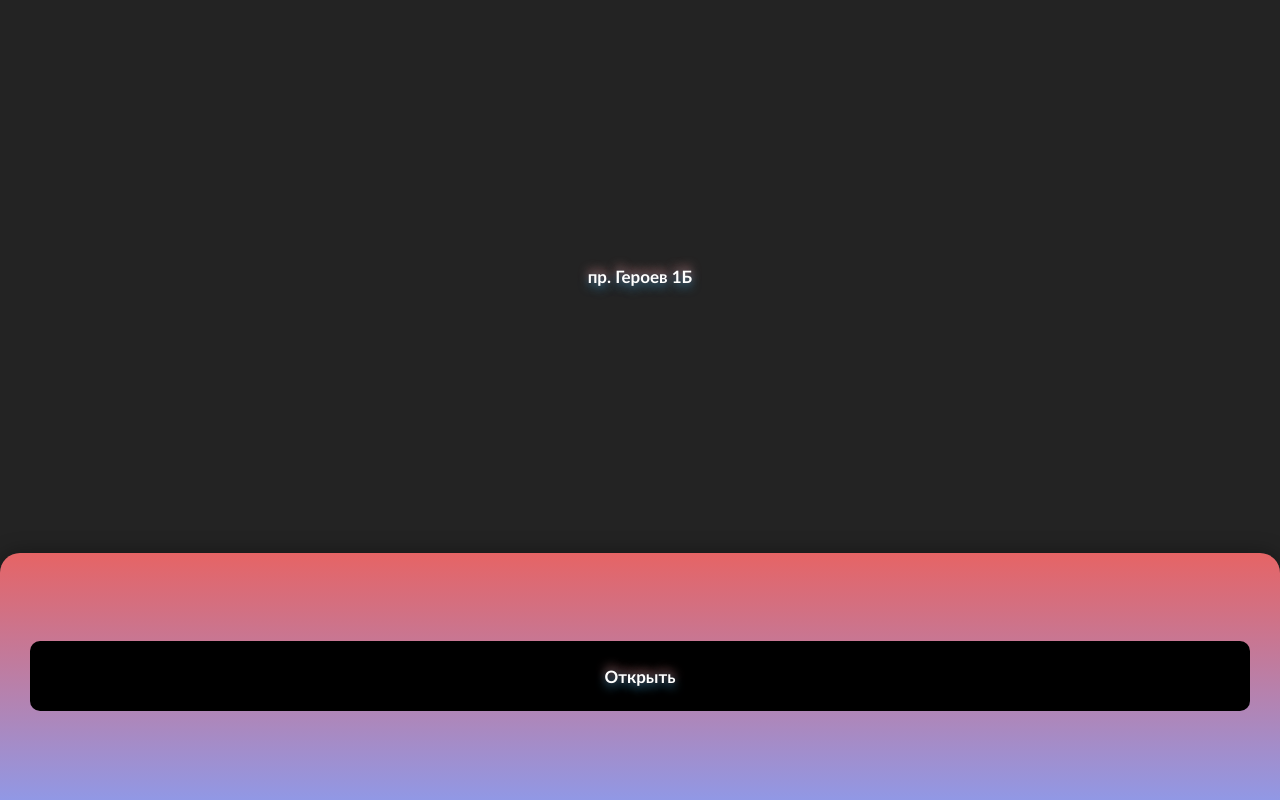
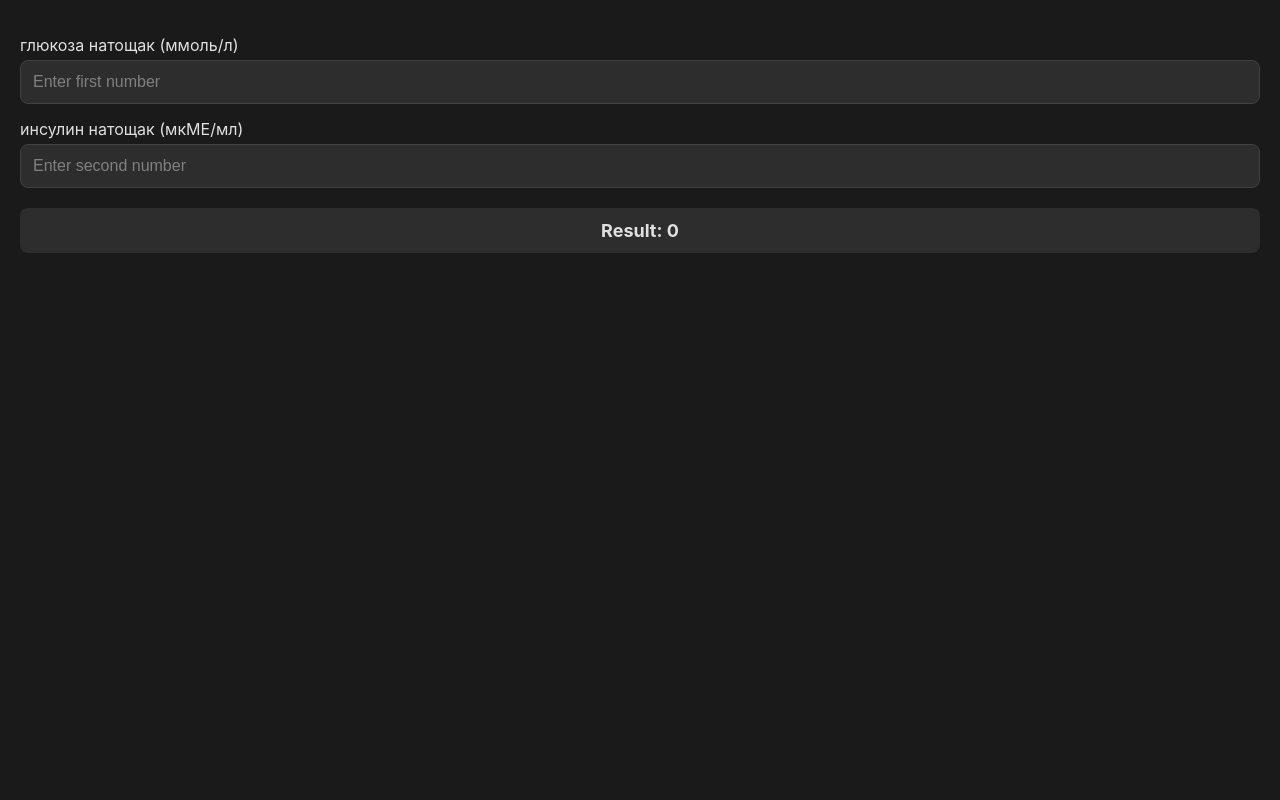
Before and after one commit to tgrekov/heroiv1b, a plain HTML site: page index.html in a window 1280 px wide. Drawn offline with Linux system fonts and the light colour scheme.

Commit message:
Update index.html

```diff
--- a/index.html
+++ b/index.html
@@ -1,73 +1,131 @@
 <!DOCTYPE html>
-<html>
+<html lang="en">
 <head>
-        <meta name="viewport" content="width=device-width, initial-scale=1">
-        <link rel='shortcut icon' type='image/x-icon' href='/heroiv1b/favicon.ico' />
-        <link rel="manifest" href="/heroiv1b/manifest.webmanifest">
-        <link rel="apple-touch-icon" sizes="180x180" href="/heroiv1b/img/apple-touch-icon.png">
-        <link rel="icon" type="image/png" sizes="32x32" href="/heroiv1b/img/favicon-32x32.png">
-        <link rel="icon" type="image/png" sizes="16x16" href="/heroiv1b/img/favicon-16x16.png">
-        <meta name="theme-color" content="#232323">
+    <meta charset="UTF-8">
+    <meta name="viewport" content="width=device-width, initial-scale=1.0, maximum-scale=1.0, user-scalable=no">
+    <title>HOMA Index Calculator</title>
+    <link rel="manifest" href="manifest.json">
+    <meta name="apple-mobile-web-app-capable" content="yes">
+    <meta name="apple-mobile-web-app-status-bar-style" content="black">
+    <meta name="apple-mobile-web-app-title" content="HOMA Calc">
+    <link rel="icon" type="image/png" sizes="16x16" href="icons/16.png">
+    <link rel="icon" type="image/png" sizes="32x32" href="icons/32.png">
+    <link rel="icon" type="image/png" sizes="192x192" href="icons/192.png">
+    <link rel="icon" type="image/png" sizes="512x512" href="icons/512.png">
+    <link rel="apple-touch-icon" sizes="57x57" href="icons/57.png">
+    <link rel="apple-touch-icon" sizes="60x60" href="icons/60.png">
+    <link rel="apple-touch-icon" sizes="72x72" href="icons/72.png">
+    <link rel="apple-touch-icon" sizes="76x76" href="icons/76.png">
+    <link rel="apple-touch-icon" sizes="114x114" href="icons/114.png">
+    <link rel="apple-touch-icon" sizes="120x120" href="icons/120.png">
+    <link rel="apple-touch-icon" sizes="144x144" href="icons/144.png">
+    <link rel="apple-touch-icon" sizes="152x152" href="icons/152.png">
+    <link rel="apple-touch-icon" sizes="180x180" href="icons/180.png">
+    <meta name="theme-color" content="#1a1a1a">
+    <meta name="description" content="Calculator for HOMA index based on glucose and insulin levels">
     <style>
-            html, body {
+        * {
+            margin: 0;
             padding: 0;
-                margin: 0;
-                background-color: #232323;
-                height: 100%;
+            box-sizing: border-box;
         }
+
         body {
-                display: flex;
-                flex-direction: column;
+            font-family: -apple-system, BlinkMacSystemFont, 'Segoe UI', Roboto, sans-serif;
+            padding: 20px;
+            background-color: #1a1a1a;
+            color: #ffffff;
+            min-height: 100vh;
         }
-            body > * {
-                flex-grow: 1;
+
+        .input-group {
+            margin: 15px 0;
         }
-            .info {
-                display: flex;
-                justify-content: center;
-                align-items: center;
 
+        .input-title {
+            display: block;
+            font-size: 16px;
+            color: #e0e0e0;
+            margin-bottom: 5px;
         }
-            .controls {
-                flex-grow: 1    ;
-                display: flex;
-                justify-content: center;
-                align-items: center;
-                /* background-color: #3e3e3e; */
-                background: linear-gradient(#e66465, #9198e5);
-                border-top-left-radius: 20px;
-                border-top-right-radius: 20px;
-                box-shadow: 0px 0px 20px 0px #0000005c;
+
+        .input {
+            width: 100%;
+            padding: 12px;
+            border: 1px solid #404040;
+            border-radius: 8px;
+            font-size: 16px;
+            background-color: #2d2d2d;
+            color: #ffffff;
+            transition: border-color 0.3s ease;
         }
-            .controls button {
-                height: 70px;
-                margin: 0 30px;
-                padding: 10px 25px;
-                border-radius: 10px;
-                border: 0;
-                background: black;
-                /* background-color: rgb(43, 115, 248); */
+
+        .input:focus {
+            outline: none;
+            border-color: #505050;
+            box-shadow: 0 0 0 2px rgba(80, 80, 80, 0.3);
         }
-            .controls button:active {
-                background: rgb(53, 53, 53);
+
+        .input::placeholder {
+            color: #808080;
         }
-            .text {
-                flex-grow: 3;
-                font-size: 17px;
-                font-weight: 800;
-                color: white;
-                font-family: "Gill Sans", sans-serif;
-                text-shadow: 0px 4px 10px #2e7498, 0px -4px 10px #b97878;
+
+        .result {
+            margin: 20px 0;
+            font-size: 18px;
+            color: #e0e0e0;
+            font-weight: bold;
+            padding: 12px;
+            background-color: #2d2d2d;
+            border-radius: 8px;
+            text-align: center;
         }
     </style>
 </head>
 <body>
-        <div class="info text">
-            пр. Героев 1Б
+    <div class="input-group">
+        <label class="input-title">глюкоза натощак (ммоль/л)</label>
+        <input type="number" class="input" id="input1" placeholder="Enter first number">
     </div>
-        <div class="controls">
-            <button id="open" class="text">Открыть</button>
+
+    <div class="input-group">
+        <label class="input-title">инсулин натощак (мкМЕ/мл)</label>
+        <input type="number" class="input" id="input2" placeholder="Enter second number">
     </div>
+
+    <p class="result" id="result">Result: 0</p>
+
+    <script>
+        // Register Service Worker
+        if ('serviceWorker' in navigator) {
+            window.addEventListener('load', () => {
+                navigator.serviceWorker.register('/sw.js')
+                    .then(registration => {
+                        console.log('ServiceWorker registration successful');
+                    })
+                    .catch(err => {
+                        console.log('ServiceWorker registration failed: ', err);
+                    });
+            });
+        }
+
+        const HOMA_INDEX_CONSTANT = 22.5;
+        const HOMA_INDEX_THRESHOLD = 2.7;
+
+        const input1 = document.getElementById('input1');
+        const input2 = document.getElementById('input2');
+        const result = document.getElementById('result');
+
+        function calculateResult() {
+            const value1 = parseFloat(input1.value) || 0;
+            const value2 = parseFloat(input2.value) || 0;
+            const calculation = (value1 * value2) / HOMA_INDEX_CONSTANT;
+            result.textContent = `Результат: ${calculation.toFixed(2)}`;
+            result.style.color = calculation > HOMA_INDEX_THRESHOLD ? '#ff6b6b' : '#e0e0e0';
+        }
+
+        input1.addEventListener('input', calculateResult);
+        input2.addEventListener('input', calculateResult);
+    </script>
 </body>
-    <script src="/heroiv1b/main.js"></script>
 </html>
```
Lines whose indentation alone changed are shown as unchanged.
